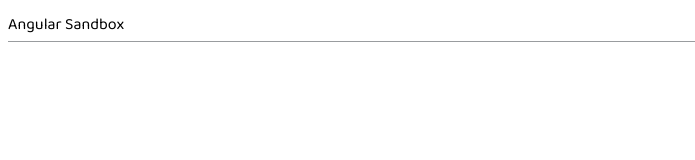
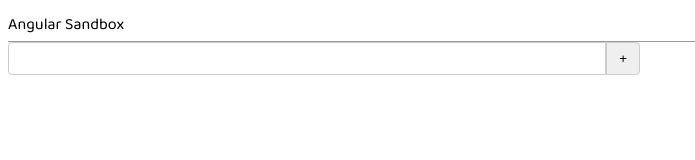
Before and after one commit to ozgursarikamis/angular-sandbox, an Angular app: page / in a window 1280 px wide. Shown: the top 160 px of the page, without its empty margins (0-695 px from the left). Built offline with nearby package versions, Linux system fonts and the light colour scheme.

Commit message:
Advanced search input

```diff
--- a/src/app/app.component.html
+++ b/src/app/app.component.html
@@ -1,3 +1,5 @@
 <div class="title">
   Angular Sandbox {{ title ? " - " + title : "" }}
 </div>
+
+<app-search />
--- /dev/null
+++ b/src/app/search/search.component.html
@@ -0,0 +1,23 @@
+<div class="search-container">
+  <div class="search-input-wrapper">
+    <input type="text" [(ngModel)]="searchTerm" (input)="onSearchInput()" #searchInput>
+    <button (click)="toggleAdvancedSearch()">+</button>
+  </div>
+
+  <div *ngIf="showAdvancedSearch" class="advanced-search" [style.width.px]="inputWidth">
+    <button class="close-button" (click)="toggleAdvancedSearch()">×</button>
+    <p>Advanced Filters:</p>
+    <input type="text" placeholder="Filter 1" [(ngModel)]="filter1">
+    <input type="text" placeholder="Filter 2" [(ngModel)]="filter2">
+    <button (click)="applyAdvancedSearch()">Apply</button>
+  </div>
+
+  <div *ngIf="showResults" class="results" [style.width.px]="inputWidth">
+    <p>Results for "{{ searchTerm }}" (Filters: {{ filter1 }}, {{ filter2 }}):</p>
+    <ul>
+      <li>Result 1</li>
+      <li>Result 2</li>
+      <li>Result 3</li>
+    </ul>
+  </div>
+</div>
--- /dev/null
+++ b/src/app/search/search.component.scss
@@ -0,0 +1,56 @@
+.search-container {
+    width: 50%;
+    position: relative;
+    display: inline-block;
+}
+
+.search-input-wrapper {
+    display: flex;
+    align-items: center;
+}
+
+input[type="text"] {
+    padding: 8px;
+    border: 1px solid #ccc;
+    border-radius: 4px 0 0 4px;
+    flex-grow: 1;
+    box-sizing: border-box;
+    /* Ensure padding and border are included in width */
+}
+
+button {
+    padding: 8px 12px;
+    border: 1px solid #ccc;
+    border-radius: 0 4px 4px 0;
+    cursor: pointer;
+    box-sizing: border-box;
+    /* Ensure padding and border are included in width */
+}
+
+.advanced-search,
+.results {
+    position: absolute;
+    background-color: white;
+    border: 1px solid #ccc;
+    margin-top: 4px;
+    z-index: 10;
+    padding: 10px;
+    box-shadow: 0 2px 4px rgba(0, 0, 0, 0.1);
+    box-sizing: border-box;
+    /* Ensure padding and border are included in width */
+}
+
+.close-button {
+    position: absolute;
+    top: 5px;
+    right: 5px;
+    background: none;
+    border: none;
+    font-size: 16px;
+    cursor: pointer;
+}
+
+ul {
+    list-style-type: none;
+    padding: 0;
+}
--- /dev/null
+++ b/src/app/search/search.component.ts
@@ -0,0 +1,44 @@
+// search.component.ts
+import { Component, ViewChild, ElementRef, HostListener } from '@angular/core';
+
+@Component({
+  selector: 'app-search',
+  templateUrl: 'search.component.html',
+  styleUrl: 'search.component.scss',
+  standalone: false,
+})
+export class SearchComponent {
+  searchTerm: string = '';
+  showAdvancedSearch: boolean = false;
+  showResults: boolean = false;
+  inputWidth: number = 0;
+  filter1: string = '';
+  filter2: string = '';
+
+  @ViewChild('searchInput', { static: true }) searchInput!: ElementRef;
+
+  ngAfterViewInit() {
+    this.inputWidth = this.searchInput.nativeElement.offsetWidth;
+  }
+
+  onSearchInput() {
+    this.showResults = this.searchTerm.length > 0;
+  }
+
+  toggleAdvancedSearch() {
+    this.showAdvancedSearch = !this.showAdvancedSearch;
+    if(this.showAdvancedSearch){
+      this.showResults = false;
+    }
+  }
+
+  applyAdvancedSearch() {
+    this.showAdvancedSearch = false;
+    this.showResults = true;
+  }
+
+  @HostListener('window:resize', ['$event'])
+  onResize(event: any) {
+    this.inputWidth = this.searchInput.nativeElement.offsetWidth;
+  }
+}
```
Also changed, not shown: src/app/app.module.ts (+7 -3 lines).
